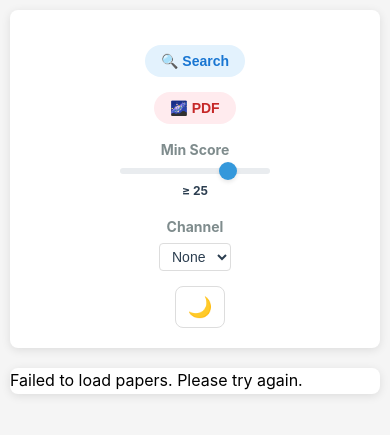
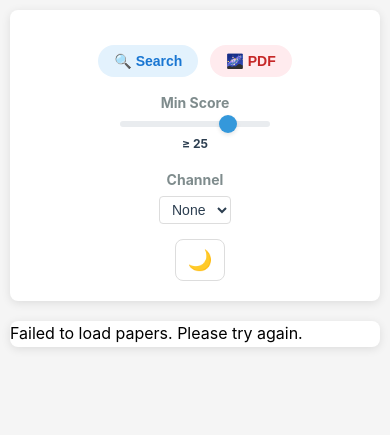
Before and after one commit to ChangLabSNU/PaperSorter, a Python web app: template PaperSorter/templates/feeds_list.html in a window 390 px wide. Shown: the top 435 px of the page. Run offline with Jinja, Linux system fonts and the light colour scheme; the template is opened without the code that fills it, so the values that code supplies are empty.

Commit message:
Keep Search and PDF side-by-side in feed header on mobile
- Wrap buttons in a quick-actions group
- Use inline-flex on mobile to avoid stretching and allow wrapping only when necessary
- No visual change on desktop layouts

```diff
--- a/PaperSorter/static/css/feeds_list.css
+++ b/PaperSorter/static/css/feeds_list.css
@@ -11,6 +11,12 @@ body {
     display: flex;
     align-items: center;
     gap: 15px;
+}
+
+.quick-actions {
+    display: flex;
+    align-items: center;
+    gap: 10px;
 }
 
 .score-filter {
@@ -661,6 +667,13 @@ button.user-info.btn-logout:hover {
     .filter-controls {
         flex-direction: column;
         gap: 15px;
+        width: 100%;
+    }
+
+    .quick-actions {
+        display: inline-flex;
+        gap: 12px;
+        flex-wrap: wrap;
     }
 
     .search-interface {
--- a/PaperSorter/templates/feeds_list.html
+++ b/PaperSorter/templates/feeds_list.html
@@ -15,12 +15,14 @@
             <h1>{{ site_name }}</h1>
             <div class="filter-controls">
                 <!-- Control buttons for all users -->
+                <div class="quick-actions">
                     <button id="generalSearchToggleBtn" class="user-info btn-search" onclick="toggleGeneralSearch()">
                         <span style="margin-left: 0;">🔍 Search</span>
                     </button>
                     <button class="user-info btn-pdf" onclick="window.location.href='/pdf-search'">
                         <span style="margin-left: 0;">🌌 PDF</span>
                     </button>
+                </div>
                 <div class="score-filter">
                     <div class="score-filter-label">Min Score</div>
                     <input type="range" id="scoreSlider" class="score-slider" min="0" max="4" value="2" step="1" oninput="updateScoreFilter(this.value)">
```
Lines whose indentation alone changed are shown as unchanged.
